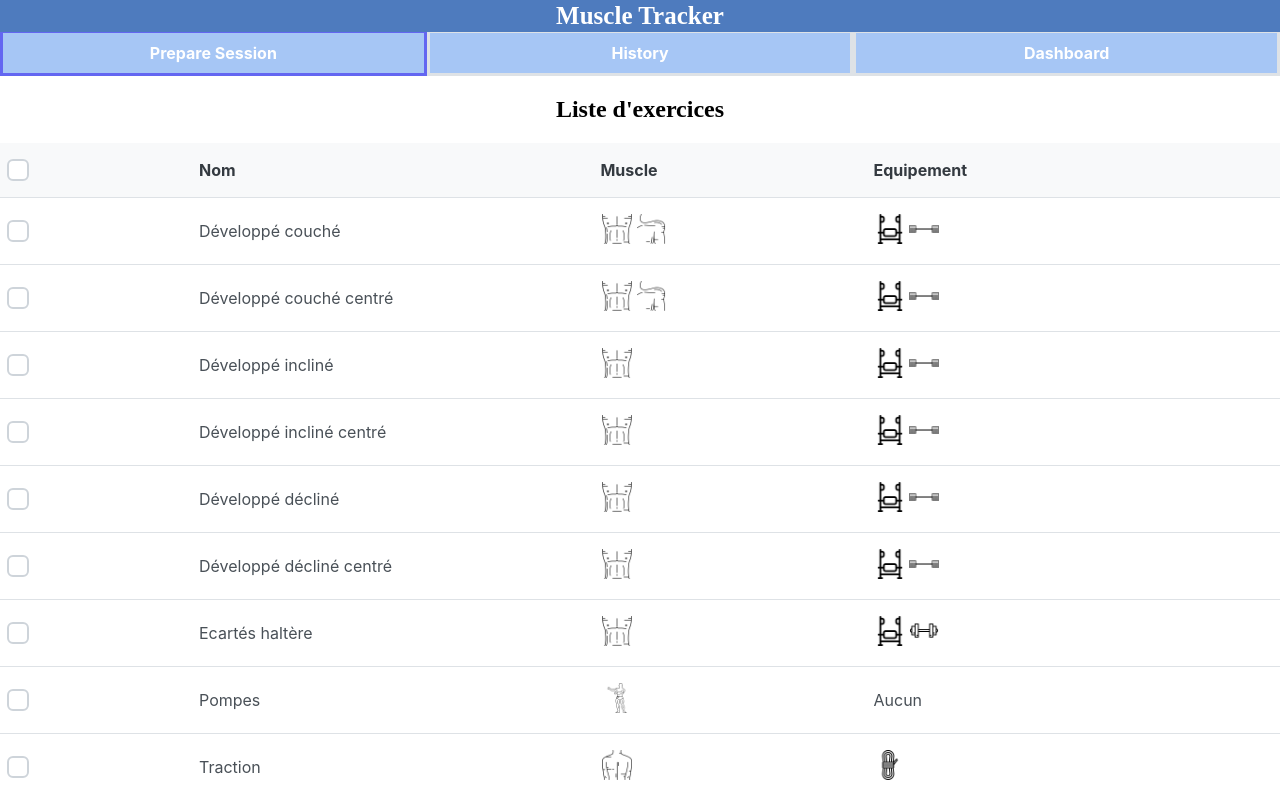
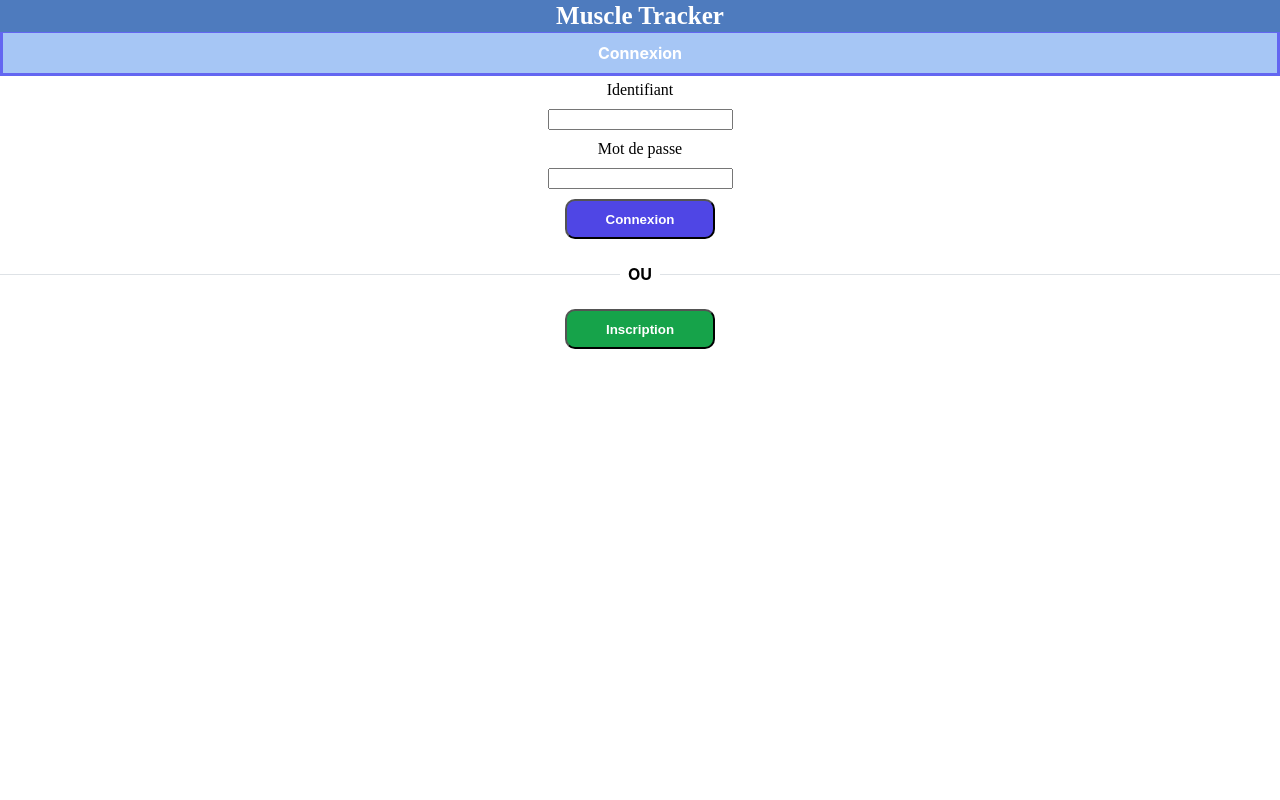
Before and after one commit to KragWu/MuscleTracker, a React app in the folder client/: page /login in a window 1280 px wide. Before the commit this address led to /. Shown: the top 800 px of the page. Built offline with nearby package versions, Linux system fonts and the light colour scheme.

Commit message:
:sparkles: Add login and register pages

```diff
--- a/client/src/App.js
+++ b/client/src/App.js
@@ -5,6 +5,7 @@ import PrepareSessionLayout from "./components/PrepareSessionLayout";
 import HistorySessionLayout from "./components/HistorySessionLayout";
 import DashboardLayout from "./components/DashboardLayout";
 import SessionLayout from "./components/SessionLayout";
+import LoginLayout from "./components/LoginLayout";
 import "./Global.css"
 
 //theme
@@ -13,19 +14,22 @@ import "primereact/resources/themes/lara-light-indigo/theme.css";
 import "primereact/resources/primereact.min.css";
 //icons
 import "primeicons/primeicons.css";
+import RegisterLayout from "./components/RegisterLayout";
 
 
 const App = () => {
   return <Routes>
         <Route path="/" element={<HeaderLayout />}>
-          <Route index element={<PrepareSessionLayout />} />
+          <Route path="login" element={<LoginLayout />} />
+          <Route path="register" element={<RegisterLayout />} />
+          <Route path="prepare" element={<PrepareSessionLayout />} />
           <Route path="history" element={<HistorySessionLayout />} />
           <Route path="dashboard" element={<DashboardLayout />} />
           <Route path="session" element={<SessionLayout />} />
           {/* Using path="*"" means "match anything", so this route
                 acts like a catch-all for URLs that we don't have explicit
                 routes for. */}
-          <Route path="*" element={<Navigate to="/" />} />
+          <Route path="*" element={<Navigate to="/login" />} />
         </Route>
       </Routes>;
 };
--- a/client/src/Global.css
+++ b/client/src/Global.css
@@ -28,6 +28,28 @@ img {
 .centrage {
     text-align: center;
 }
+
+/** Login Layout **/
+
+.alleger {
+    margin-top: 5px !important;
+    margin-bottom: 5px !important;
+}
+
+.inscription {
+    background-color: #16A34A;
+}
+
+.connexion {
+    background-color: #4F46E5;
+}
+
+.buttonLogin {
+    border-radius: 10px;
+    width: 150px;
+    height: 40px;
+}
+
 
 /** Header Layout **/
 .Title-App {
--- a/client/src/components/DashboardLayout.js
+++ b/client/src/components/DashboardLayout.js
@@ -1,9 +1,24 @@
-import React from "react";
+import React, { Component } from "react";
+import { Navigate } from "react-router-dom";
 
-const DashboardLayout = () => {
-    return <div>
-        <h2>Dashboard</h2>
-    </div>
+class DashboardLayout extends Component {
+    constructor(props) {
+        super(props)
+        let connected = false;
+        if (sessionStorage.getItem("userId") != undefined) {
+            connected = true;
+        }
+        this.state = {
+            userConnected: connected
+        }
+    }
+
+    render() {
+        return <div>
+            {!this.state.userConnected && <Navigate to="/login" />}
+            <h2>Dashboard</h2>
+        </div>
+    }
 };
 
 export default DashboardLayout;
--- a/client/src/components/HeaderLayout.js
+++ b/client/src/components/HeaderLayout.js
@@ -7,15 +7,20 @@ const HeaderLayout = () => {
 
   const navigate=useNavigate();
 
+  const itemNoLogin = [
+    {id: 0, label: 'Connexion', command: () => navigate("/login"), path: '/login'}
+  ]
+
   const items = [
-    {id: 0, label: 'Prepare Session', command: () => navigate("/"), path: '/'},
+    {id: 0, label: 'Prepare Session', command: () => navigate("/prepare"), path: '/prepare'},
     {id: 1, label: 'History', command: () => navigate("/history"), path: '/history'},
     {id: 2, label: 'Dashboard', command: () => navigate("/dashboard"), path: '/dashboard'}
   ]
 
-  function computeUrl() {
+  function computeUrl(items) {
     var result = 0;
     var url = window.location.pathname;
+
     items.forEach (it => {
       if (it.path == url) {
         result = it.id;
@@ -28,7 +33,10 @@ const HeaderLayout = () => {
     <>
       <div>
         <h1 className="Title-App centrage" >Muscle Tracker</h1>
-        <TabMenu model={items} activeIndex={computeUrl()} />
+        {
+          sessionStorage.getItem("userId") == undefined ? <TabMenu model={itemNoLogin} activeIndex={computeUrl(itemNoLogin)} /> :
+        <TabMenu model={items} activeIndex={computeUrl(items)} />
+        }
       </div>
 
       {/* An <Outlet> renders whatever child route is currently active,
--- a/client/src/components/HistorySessionLayout.js
+++ b/client/src/components/HistorySessionLayout.js
@@ -1,9 +1,23 @@
-import React from "react";
+import React, { Component } from "react";
+import { Navigate } from "react-router-dom";
 
-const HistorySessionLayout = () => {
-    return <div>
-        <h2>History Sessions</h2>
-    </div>
-};
+class HistorySessionLayout extends Component {
+    constructor(props) {
+        super(props)
+        let connected = false;
+        if (sessionStorage.getItem("userId") != undefined) {
+            connected = true;
+        }
+        this.state = {
+            userConnected: connected,
+        }
+    }
+    render() {
+        return <div>
+            {!this.state.userConnected && <Navigate to="/login" />}
+            <h2>History Sessions</h2>
+        </div>
+    }
+}
 
 export default HistorySessionLayout;
--- /dev/null
+++ b/client/src/components/LoginLayout.js
@@ -0,0 +1,55 @@
+import React from "react";
+import { Divider } from 'primereact/divider';
+import "../Global.css"
+import { Navigate } from "react-router-dom";
+
+class LoginLayout extends React.Component {
+    constructor(props) {
+        super(props)
+        this.state = {
+            connected: false,
+            inscription: false,
+        }
+    }
+
+    handleConnexion() {
+        sessionStorage.setItem("userId", "test");
+        this.setState({connected: true})
+    }
+
+    handleInscription() {
+        this.setState({inscription: true})
+    }
+
+    render() {
+        return <div className="centrage">
+            <div>
+                <label htmlFor="username" className="alleger">
+                    Identifiant
+                </label>
+                <br />
+                <input id="username" type="text" className="alleger"/>
+                <br />
+                <label htmlFor="password" className="alleger">
+                    Mot de passe
+                </label>
+                <br />
+                <input id="password" type="password" className="alleger"/>
+                <br />
+                <button className="connexion buttonLogin alleger" onClick={() => this.handleConnexion()} >Connexion</button>
+            </div>
+            <div>
+                <Divider layout="horizontal" align="center">
+                    <b>OU</b>
+                </Divider>
+            </div>
+            <div>
+                <button className="inscription buttonLogin alleger" onClick={() => this.handleInscription()} >Inscription</button>
+            </div>
+            {this.state.connected && <Navigate to="/prepare" />}
+            {this.state.inscription && <Navigate to="/register" />}
+        </div>
+    }
+}
+
+export default LoginLayout;
--- a/client/src/components/PrepareSessionLayout.js
+++ b/client/src/components/PrepareSessionLayout.js
@@ -10,10 +10,15 @@ class PrepareSessionLayout extends React.Component {
     constructor(props) {
         super(props)
         sessionStorage.removeItem("listExoChoice")
+        let connected = false;
+        if (sessionStorage.getItem("userId") != undefined) {
+            connected = true;
+        }
         this.handleChoiceExercises = this.handleChoiceExercises.bind(this)
         this.state = {
             listChoice: [],
             submitted: false,
+            userConnected: connected,
         }
     }
 
@@ -34,7 +39,9 @@ class PrepareSessionLayout extends React.Component {
     render() {
         const listChoice = this.state.listChoice
         const submitted = this.state.submitted
+        const userConnected = this.state.userConnected
         return <>
+            {!userConnected && <Navigate to="/login" />}
             <div>
                 <h2>Liste d&apos;exercices</h2>
                 <ListExercise listExo={listExo} goal="Presentation" exoChoice={listChoice} onSelectExo={this.handleChoiceExercises} />
--- /dev/null
+++ b/client/src/components/RegisterLayout.js
@@ -0,0 +1,40 @@
+import React from "react";
+import "../Global.css"
+import { Navigate } from "react-router-dom";
+
+class RegisterLayout extends React.Component {
+    constructor(props) {
+        super(props)
+        this.state = {
+            connected: false,
+        }
+    }
+
+    handleConnexion() {
+        sessionStorage.setItem("userId", "test");
+        this.setState({connected: true})
+    }
+
+    render() {
+        return <div className="centrage">
+            <div>
+                <label htmlFor="username" className="alleger">
+                    Identifiant
+                </label>
+                <br />
+                <input id="username" type="text" className="alleger"/>
+                <br />
+                <label htmlFor="password" className="alleger">
+                    Mot de passe
+                </label>
+                <br />
+                <input id="password" type="password" className="alleger"/>
+                <br />
+                <button className="connexion buttonLogin alleger" onClick={() => this.handleConnexion()} >Connexion</button>
+            </div>
+            {this.state.connected && <Navigate to="/prepare" />}
+        </div>
+    }
+}
+
+export default RegisterLayout;
```
